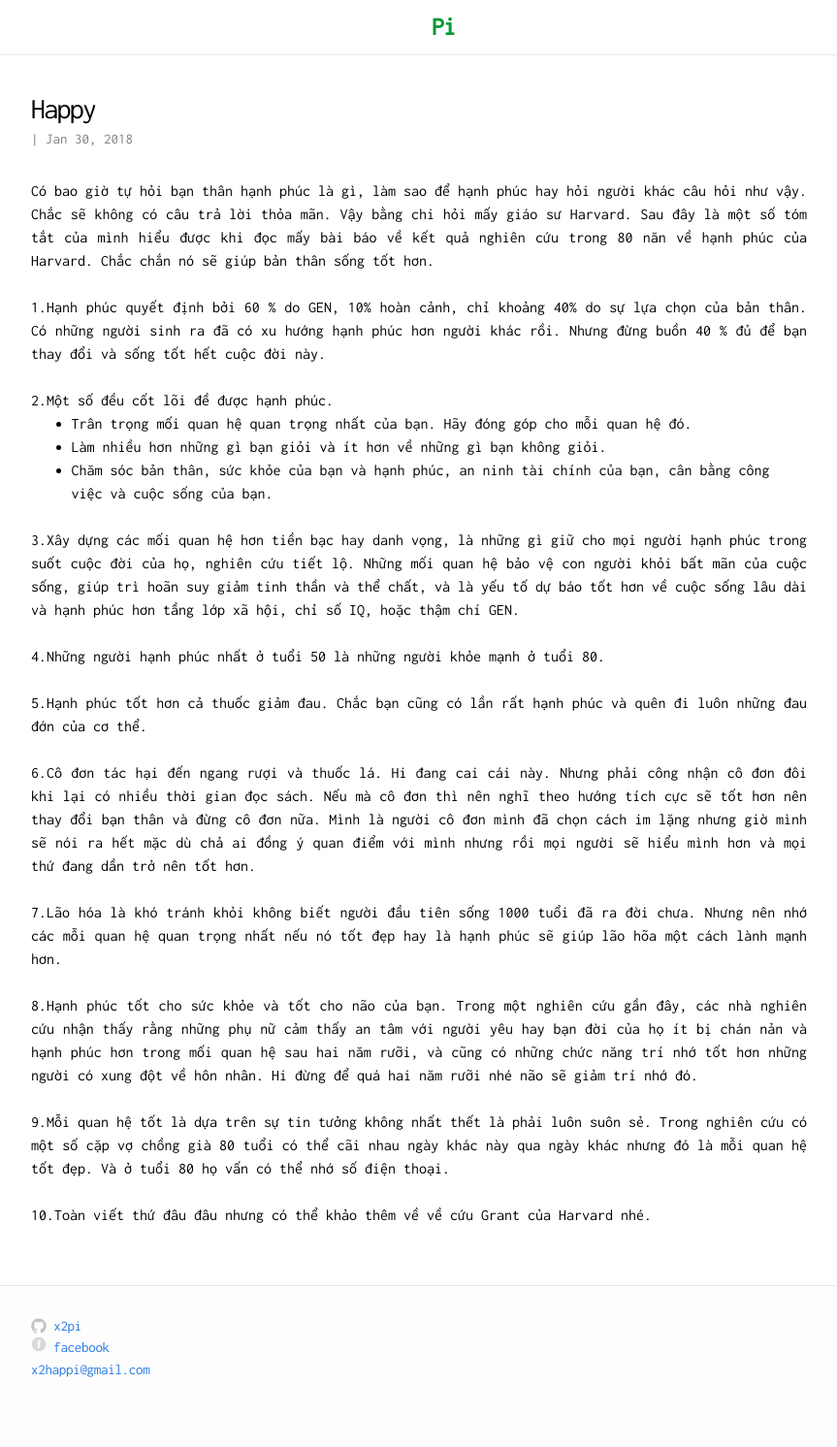
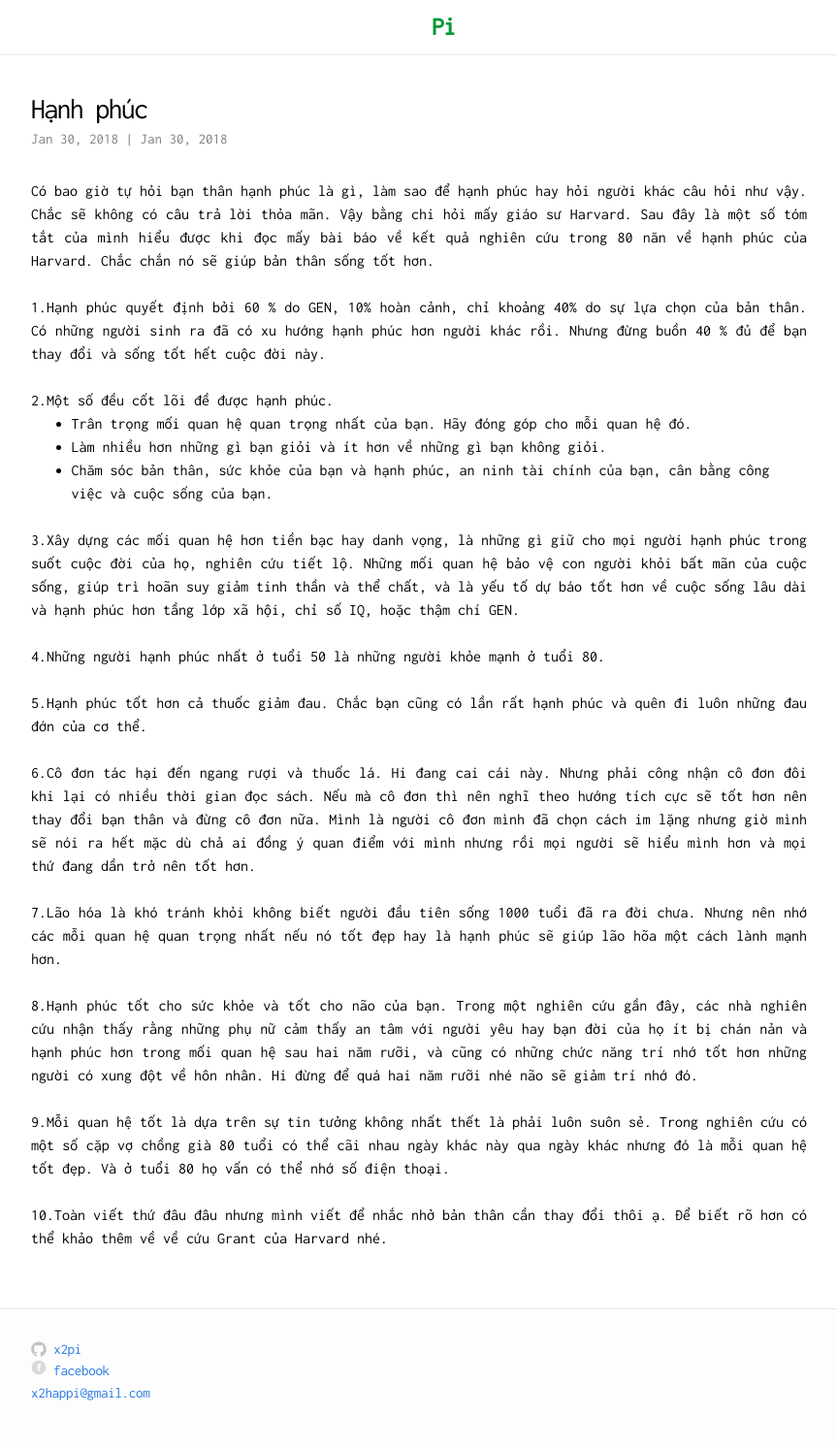
Before and after one commit to x2pi/x2pi.github.io, a Jekyll site: the page built from _posts/2018-01-30-happy.md, in a window 1280 px wide. Shown: the whole page at 97% size, without its empty margins (208-1071 px from the left). Built offline with Jekyll 4.4.1, drawn with Linux system fonts in a browser that asks for light colours; our own code applies the rules of GitHub Pages for plain Markdown files; before the commit the page ends 1468 px from its top, so only the background shows below that.

Commit message:
edit post happy

```diff
--- a/_posts/2018-01-30-happy.md
+++ b/_posts/2018-01-30-happy.md
@@ -1,3 +1,11 @@
+---
+layout: post
+creationdate:  2018-01-30 00:00:00 +0700
+title: "Hạnh phúc"
+date:   2018-01-30 00:00:01 +0700
+tags: [life, happy]
+---
+
 Có bao giờ tự hỏi bạn thân hạnh phúc là gì, làm sao để hạnh phúc hay hỏi người khác câu hỏi như vậy. Chắc sẽ không có câu trả lời thỏa mãn. Vậy bằng chi hỏi mấy giáo sư Harvard.
 Sau đây là một số tóm tắt của mình hiểu được khi đọc mấy bài báo về kết quả nghiên cứu trong 80 năn về hạnh phúc của Harvard. Chắc chắn nó sẽ giúp bản thân sống tốt hơn.
 <br/><br/>
@@ -33,4 +41,4 @@ Trong một nghiên cứu gần đây, các nhà nghiên cứu nhận thấy r
 9.Mỗi quan hệ tốt là dựa trên sự tin tưởng không nhất thết là phải luôn suôn sẻ. Trong nghiên cứu có một số cặp vợ chồng già 80 tuổi có thể cãi nhau ngày khác này qua ngày khác nhưng đó là mỗi quan hệ tốt đẹp. Và ở tuổi 80 họ vấn có thể nhớ số điện thoại.
 <br/><br/>
 
-10.Toàn viết thứ đâu đâu nhưng có thể khảo thêm về về cứu Grant của Harvard nhé.
+10.Toàn viết thứ đâu đâu nhưng mình viết để nhắc nhở bản thân cần thay đổi thôi ạ. Để biết rõ hơn có thể khảo thêm về về cứu Grant của Harvard nhé.
```
